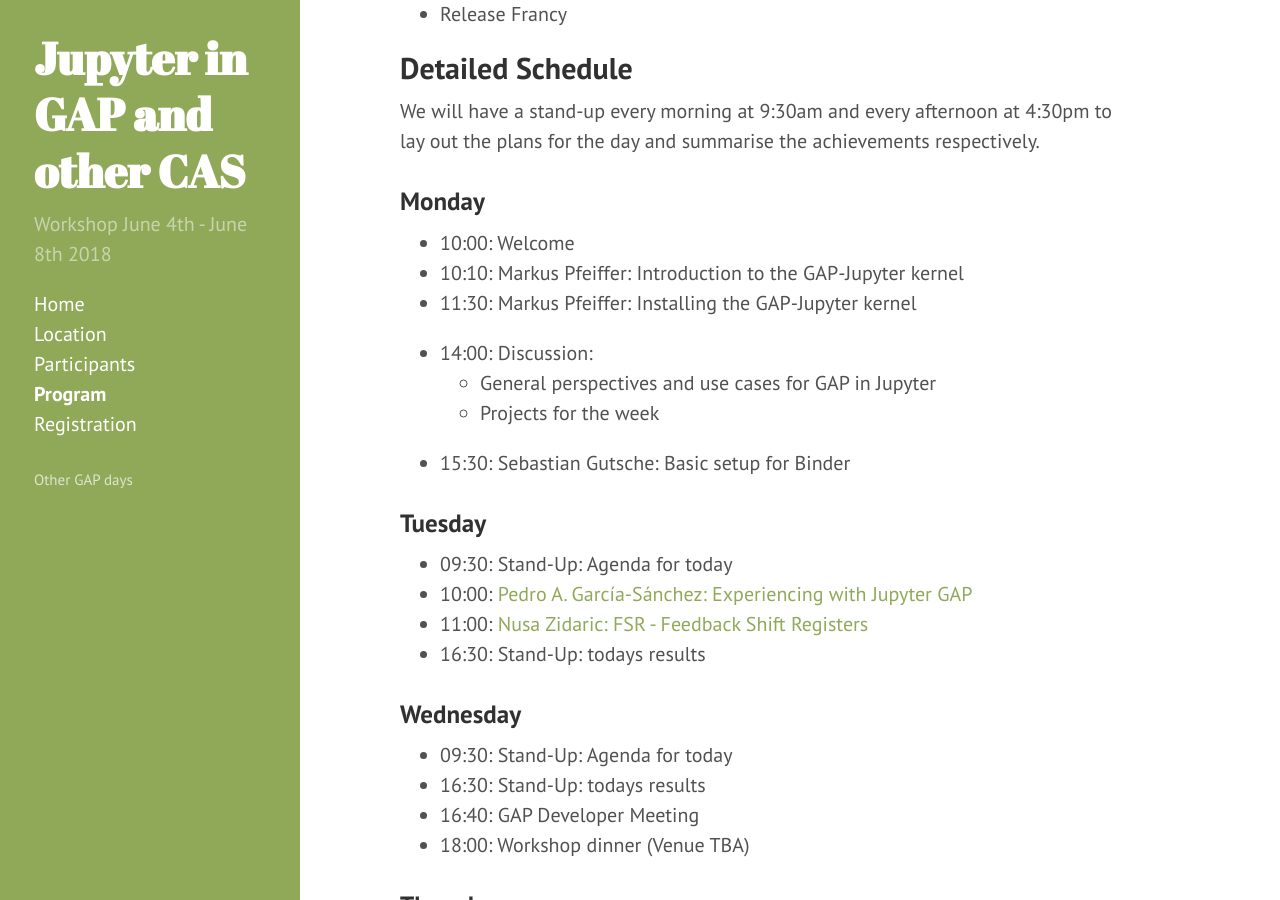
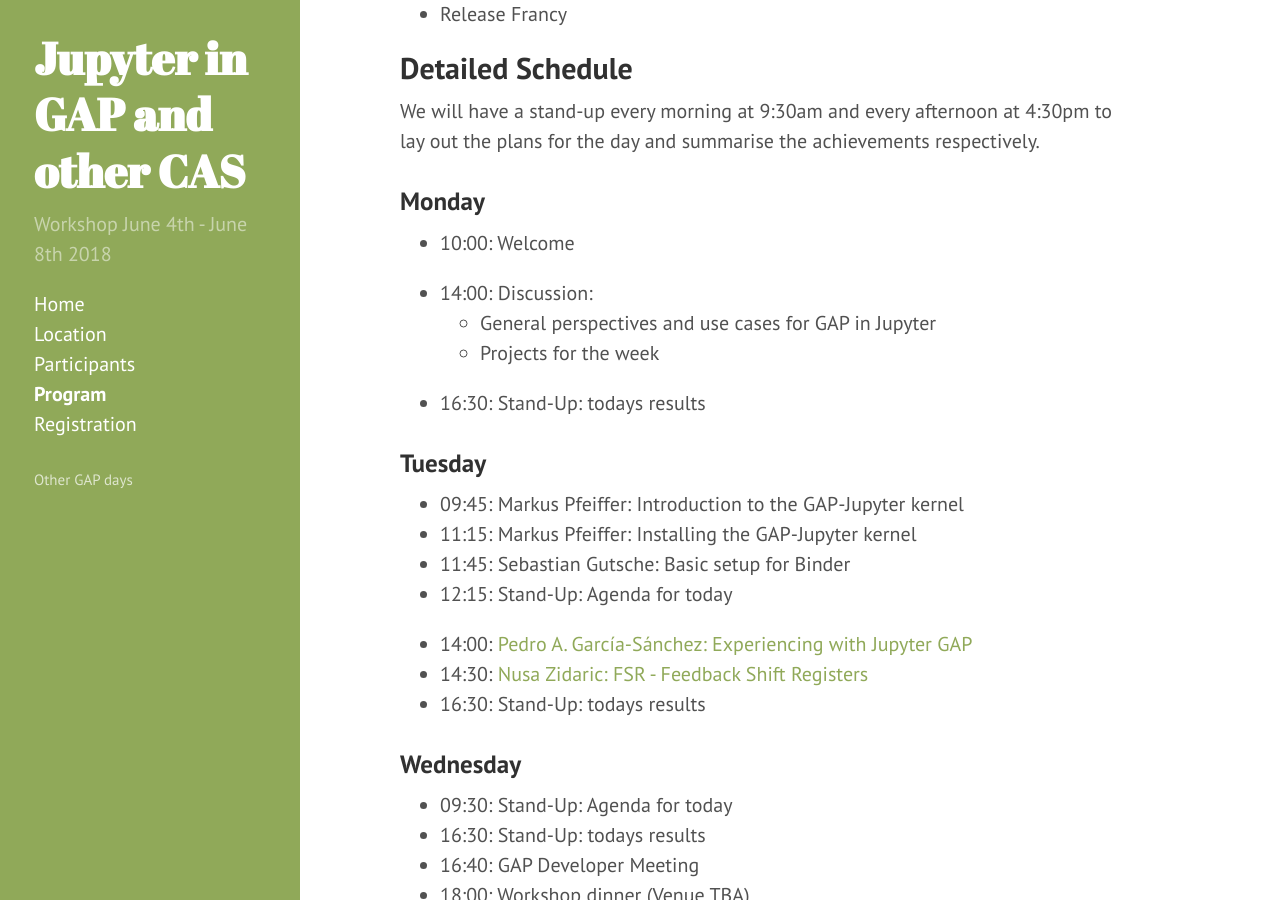
Before and after one commit to gapdays/gap-jupyter-days2018, a Jekyll site: the page built from program.md, in a window 1280 px wide and 900 px high, scrolled down 920 px. Built offline with Jekyll 4.4.1, drawn with Linux system fonts in a browser that asks for light colours.

Commit message:
Updated program

```diff
--- a/program.md
+++ b/program.md
@@ -36,19 +36,21 @@ the plans for the day and summarise the achievements respectively.
 ### Monday
 
 * 10:00: Welcome
-* 10:10: Markus Pfeiffer: Introduction to the GAP-Jupyter kernel
-* 11:30: Markus Pfeiffer: Installing the GAP-Jupyter kernel
 
 * 14:00: Discussion:
     * General perspectives and use cases for GAP in Jupyter
     * Projects for the week
-* 15:30: Sebastian Gutsche: Basic setup for Binder
+* 16:30: Stand-Up: todays results
 
 ### Tuesday
 
-* 09:30: Stand-Up: Agenda for today
-* 10:00: [Pedro A. García-Sánchez: Experiencing with Jupyter GAP]({{ site.baseurl }}/abstracts/AbstractPedro)
-* 11:00: [Nusa Zidaric: FSR - Feedback Shift Registers]({{ site.baseurl}}/abstracts/AbstractNusa.pdf)
+* 09:45: Markus Pfeiffer: Introduction to the GAP-Jupyter kernel
+* 11:15: Markus Pfeiffer: Installing the GAP-Jupyter kernel
+* 11:45: Sebastian Gutsche: Basic setup for Binder
+* 12:15: Stand-Up: Agenda for today
+
+* 14:00: [Pedro A. García-Sánchez: Experiencing with Jupyter GAP]({{ site.baseurl }}/abstracts/AbstractPedro)
+* 14:30: [Nusa Zidaric: FSR - Feedback Shift Registers]({{ site.baseurl}}/abstracts/AbstractNusa.pdf)
 * 16:30: Stand-Up: todays results
 
 ### Wednesday
```
